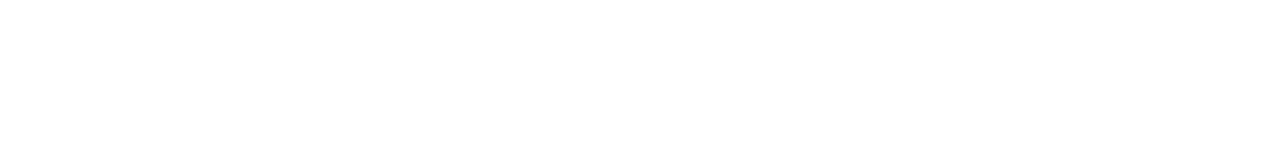
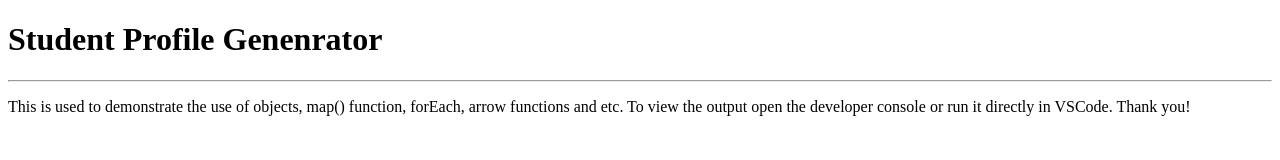
Before and after one commit to zadvajr/yt3_student_profile_generator_assignment, a plain HTML site: page index.html in a window 1280 px wide. Drawn offline with Linux system fonts and the light colour scheme.

Commit message:
minor fix

```diff
--- a/index.html
+++ b/index.html
@@ -6,6 +6,8 @@
     <title>Document</title>
 </head>
 <body>
+    <h1>Student Profile Genenrator</h1><hr>
+    <p>This is used to demonstrate the use of objects, map() function, forEach, arrow functions and etc. To view the output open the developer console or run it directly in VSCode. Thank you!</p>
     <script src="script.js"></script>
 </body>
 </html>
```
